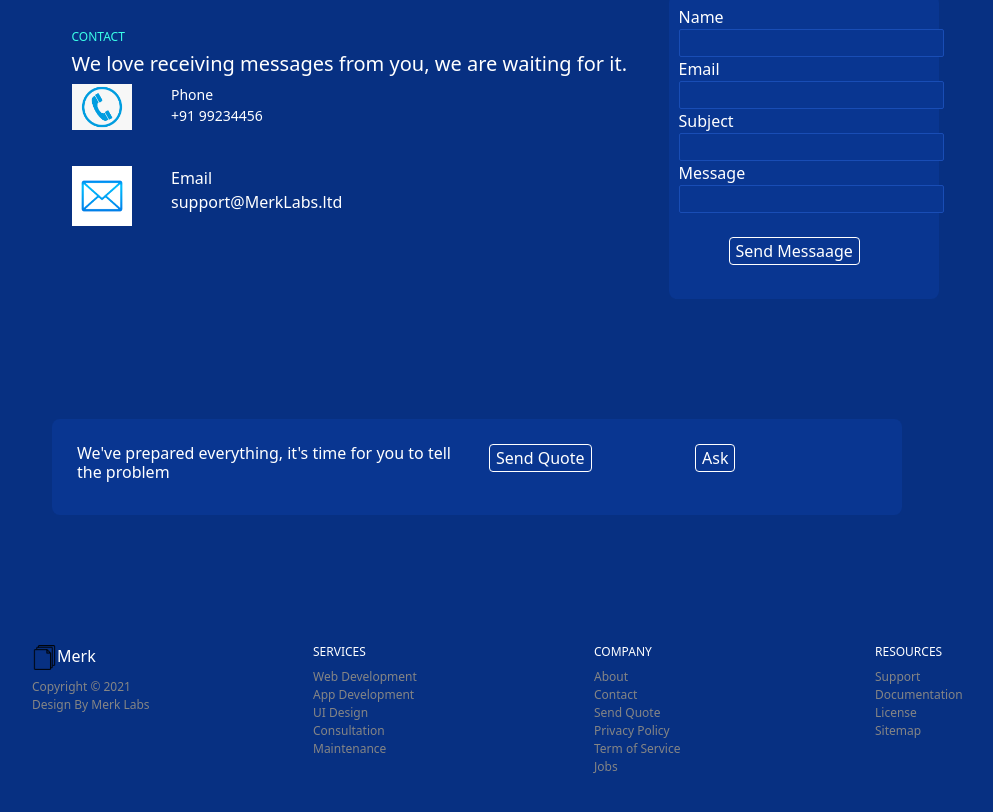
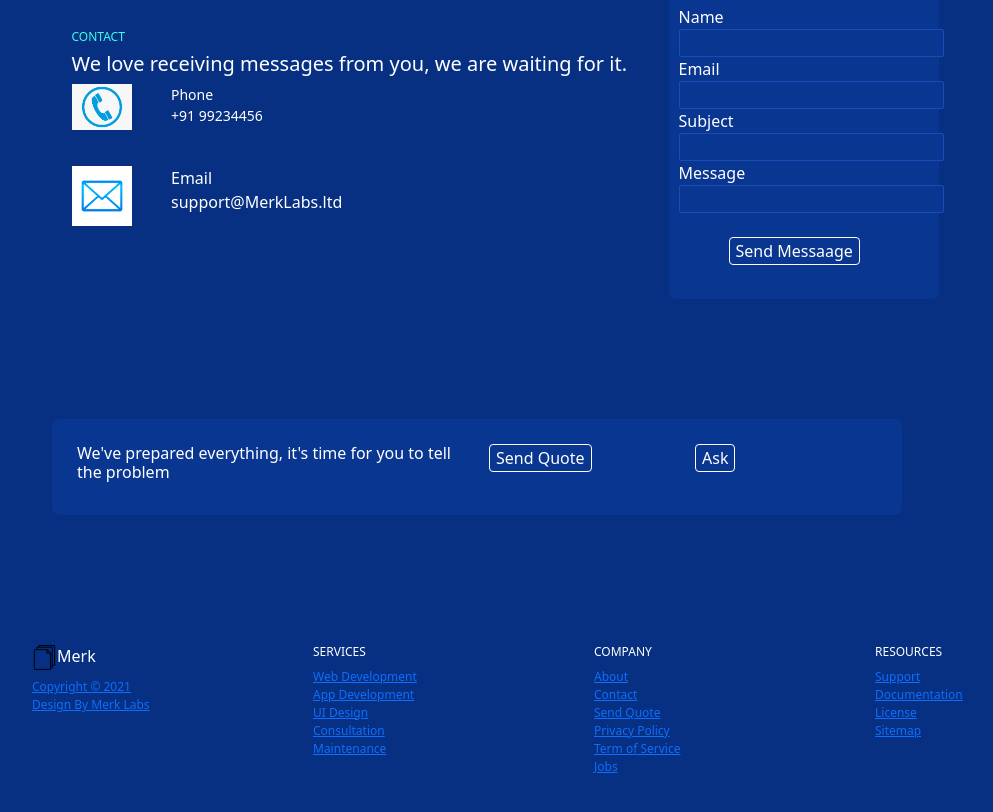
Before and after one commit to abhishekyadav798/figma, a React (Create React App) app: page / in a window 1280 px wide. Shown: the part 5781-6593 px from the top of the page, without its empty margins (88-1081 px from the left). Built offline with nearby package versions, Linux system fonts and the light colour scheme.

Commit message:
Update Footer.js

```diff
--- a/src/Footer.js
+++ b/src/Footer.js
@@ -15,47 +15,47 @@ function Footer () {
             <img src={Pages} style={{ width: '25px' }} alt="..."  />
             <span style={{ color: 'white' }}>Merk</span>
           </h6>
-          <a>Copyright &#169; 2021</a>
+          <a href="javascript:;">Copyright &#169; 2021</a>
           <br />
-          <a>Design By Merk Labs</a>
+          <a href="javascript:;">Design By Merk Labs</a>
         </Col>
         <Col sm='4' md='3'>
           <h5 id='footer-heading-style'>SERVICES</h5>
-          <a>Web Development</a>
+          <a href="javascript:;">Web Development</a>
           <br />
-          <a>App Development</a>
+          <a href="javascript:;">App Development</a>
           <br />
-          <a>UI Design</a>
+          <a href="javascript:;">UI Design</a>
           <br />
-          <a>Consultation</a>
+          <a href="javascript:;">Consultation</a>
           <br />
-          <a>Maintenance</a>
+          <a href="javascript:;">Maintenance</a>
         </Col>
         <Col sm='4' md='3'>
           {' '}
           <h5 id='footer-heading-style'>COMPANY</h5>
-          <a>About</a>
+          <a href="javascript:;">About</a>
           <br />
-          <a>Contact</a>
+          <a href="javascript:;">Contact</a>
           <br />
-          <a>Send Quote</a>
+          <a href="javascript:;">Send Quote</a>
           <br />
-          <a>Privacy Policy</a>
+          <a href="javascript:;">Privacy Policy</a>
           <br />
-          <a>Term of Service</a>
+          <a href="javascript:;">Term of Service</a>
           <br />
-          <a>Jobs</a>
+          <a href="javascript:;">Jobs</a>
         </Col>
         <Col sm='4' md='3'>
           {' '}
           <h5 id='footer-heading-style'>RESOURCES</h5>
-          <a>Support</a>
+          <a href="javascript:;">Support</a>
           <br />
-          <a>Documentation</a>
+          <a href="javascript:;">Documentation</a>
           <br />
-          <a>License</a>
+          <a href="javascript:;">License</a>
           <br />
-          <a>Sitemap</a>
+          <a href="javascript:;">Sitemap</a>
           <br />
         </Col>
         <Col></Col>
```
